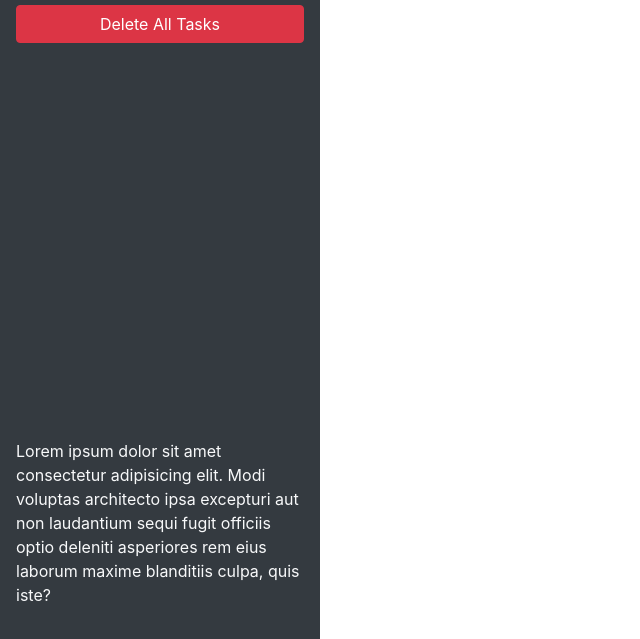
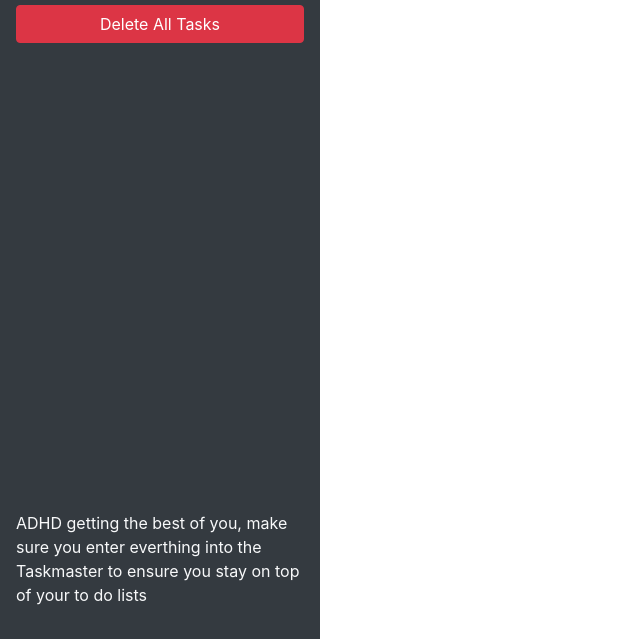
Before and after one commit to Sethmarks216/Taskmaster, a plain HTML site: page index.html in a window 1280 px wide. Shown: the part 161-800 px from the top of the page, without its empty margins (0-640 px from the left). Drawn offline with nearby package versions, Linux system fonts and the light colour scheme.

Commit message:
cha cha changes

```diff
--- a/index.html
+++ b/index.html
@@ -18,7 +18,7 @@
             <button id="create-task" class="btn btn-block btn-success" data-toggle="modal" data-target="#task-form-modal">Add
         Task</button>
             <button id="remove-tasks" class="btn btn-block btn-danger">Delete All Tasks</button>
-            <p class="mt-auto">Lorem ipsum dolor sit amet consectetur adipisicing elit. Modi voluptas architecto ipsa excepturi aut non laudantium sequi fugit officiis optio deleniti asperiores rem eius laborum maxime blanditiis culpa, quis iste?
+            <p class="mt-auto">ADHD getting the best of you, make sure you enter everthing into the Taskmaster to ensure you stay on top of your to do lists
             </p>
         </header>
         <main class="col-12 col-lg-9">
```
